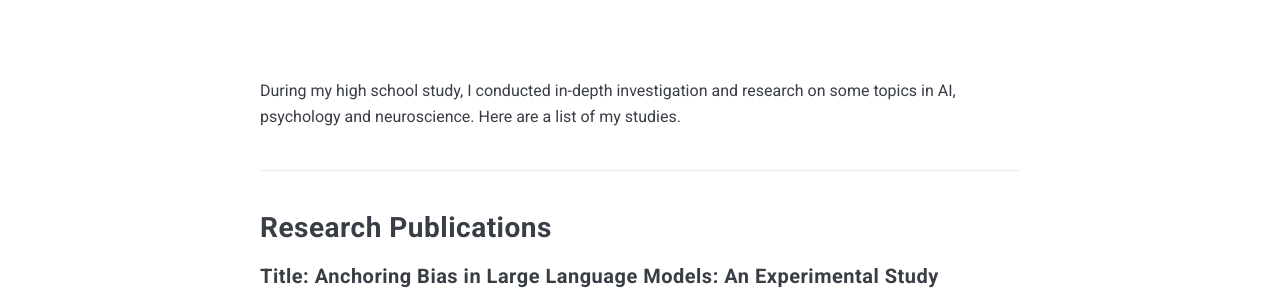
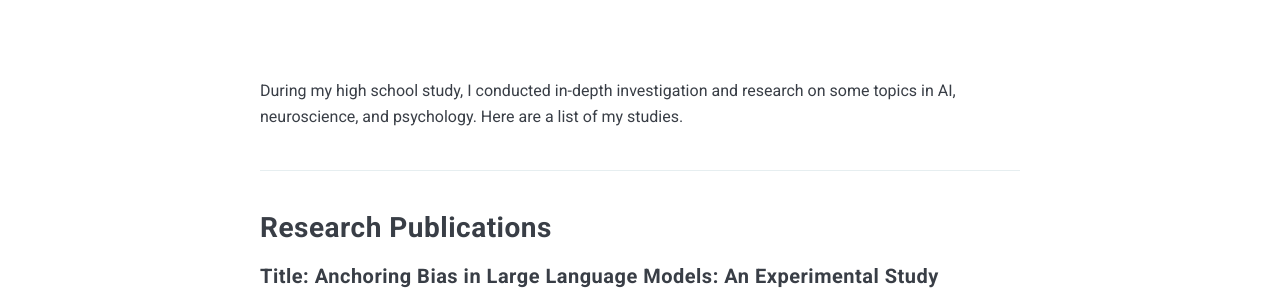
Before and after one commit to JiaxuLou/JiaxuLou.github.io, a Jekyll site: the page built from _pages/publications.md, in a window 1280 px wide. Shown: the part 913-1212 px from the top of the page. Built offline with Jekyll 4.4.1, drawn with Linux system fonts in a browser that asks for light colours; nearby versions of some CDN libraries.

```diff
--- a/_pages/publications.md
+++ b/_pages/publications.md
@@ -5,7 +5,7 @@ permalink: /research/
 image: publication.jpg
 ---
 
-During my high school study, I conducted in-depth investigation and research on some topics in AI, psychology and neuroscience. Here are a list of my studies.
+During my high school study, I conducted in-depth investigation and research on some topics in AI, neuroscience, and psychology. Here are a list of my studies.
 
 ***
 
```
